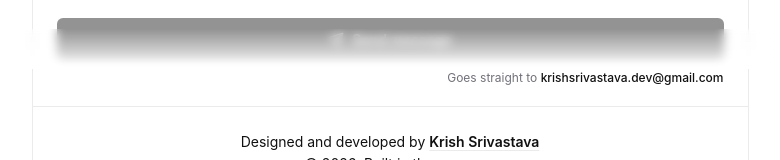
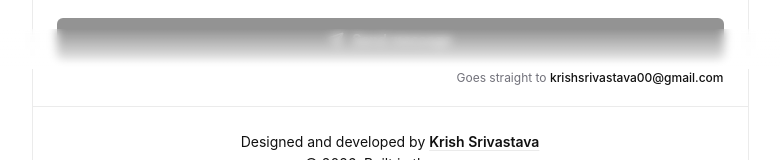
Before and after one commit to Thanos0s/portfolio, a Next.js app: page /contact in a window 1280 px wide. Shown: the part 731-891 px from the top of the page, without its empty margins (250-1030 px from the left). Built offline with nearby package versions, Linux system fonts and the light colour scheme; a web font is replaced by a local one.

Commit message:
feat: update email to krishsrivastava00@gmail.com

```diff
--- a/src/data/portfolio.ts
+++ b/src/data/portfolio.ts
@@ -27,7 +27,7 @@ export const portfolioData: PortfolioData = {
       },
     },
     contact: {
-      email: 'krishsrivastava.dev@gmail.com', // Replace with your email
+      email: 'krishsrivastava00@gmail.com',
       phone: '+91 99999 99999', // Replace with your phone number if desired
       calendlyUrl: 'https://calendly.com/krishsrivastava', // Replace with your Calendly link
       xUrl: 'https://x.com/krishsrivastava', // Replace with your X (Twitter) handle
```
